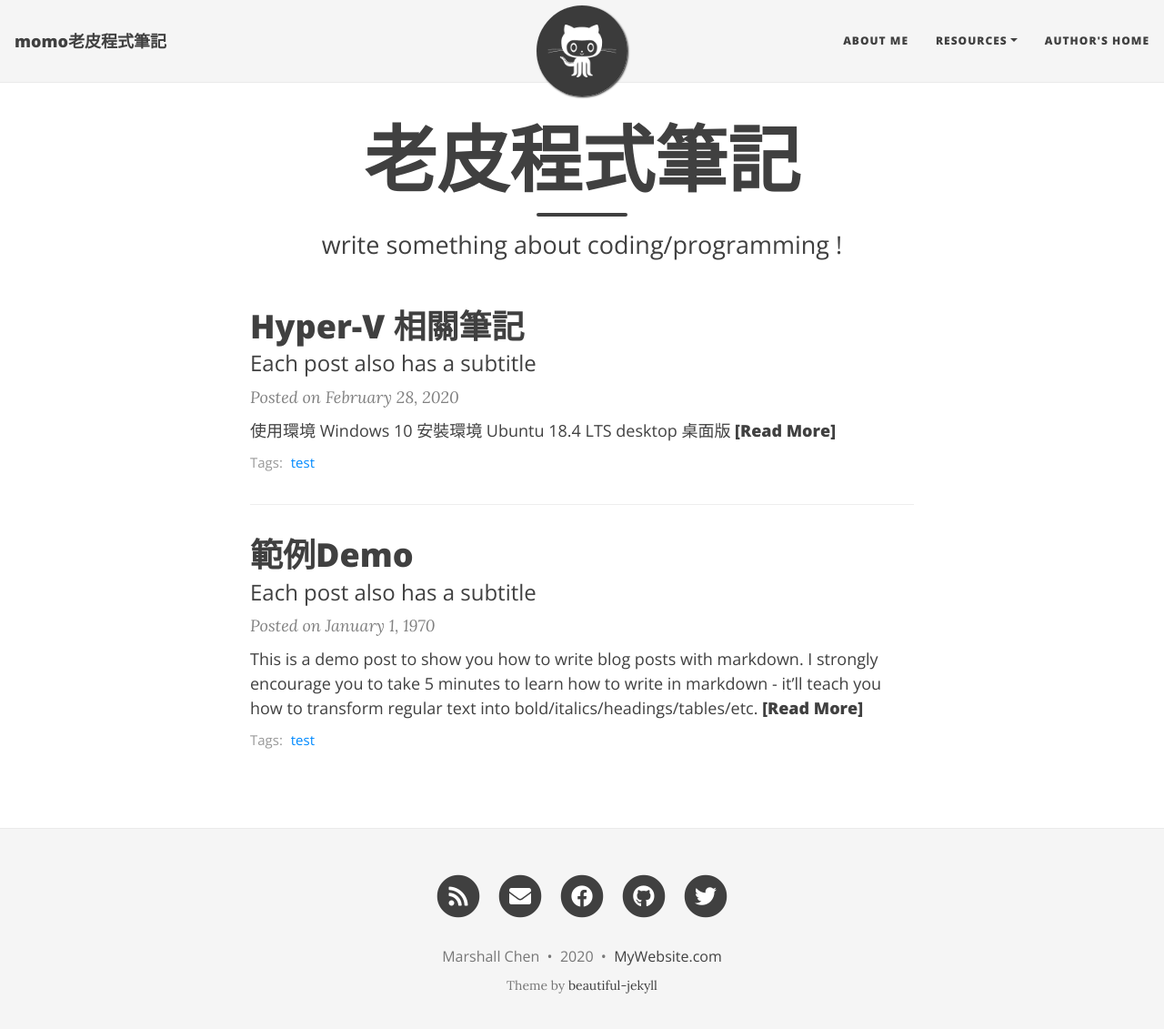
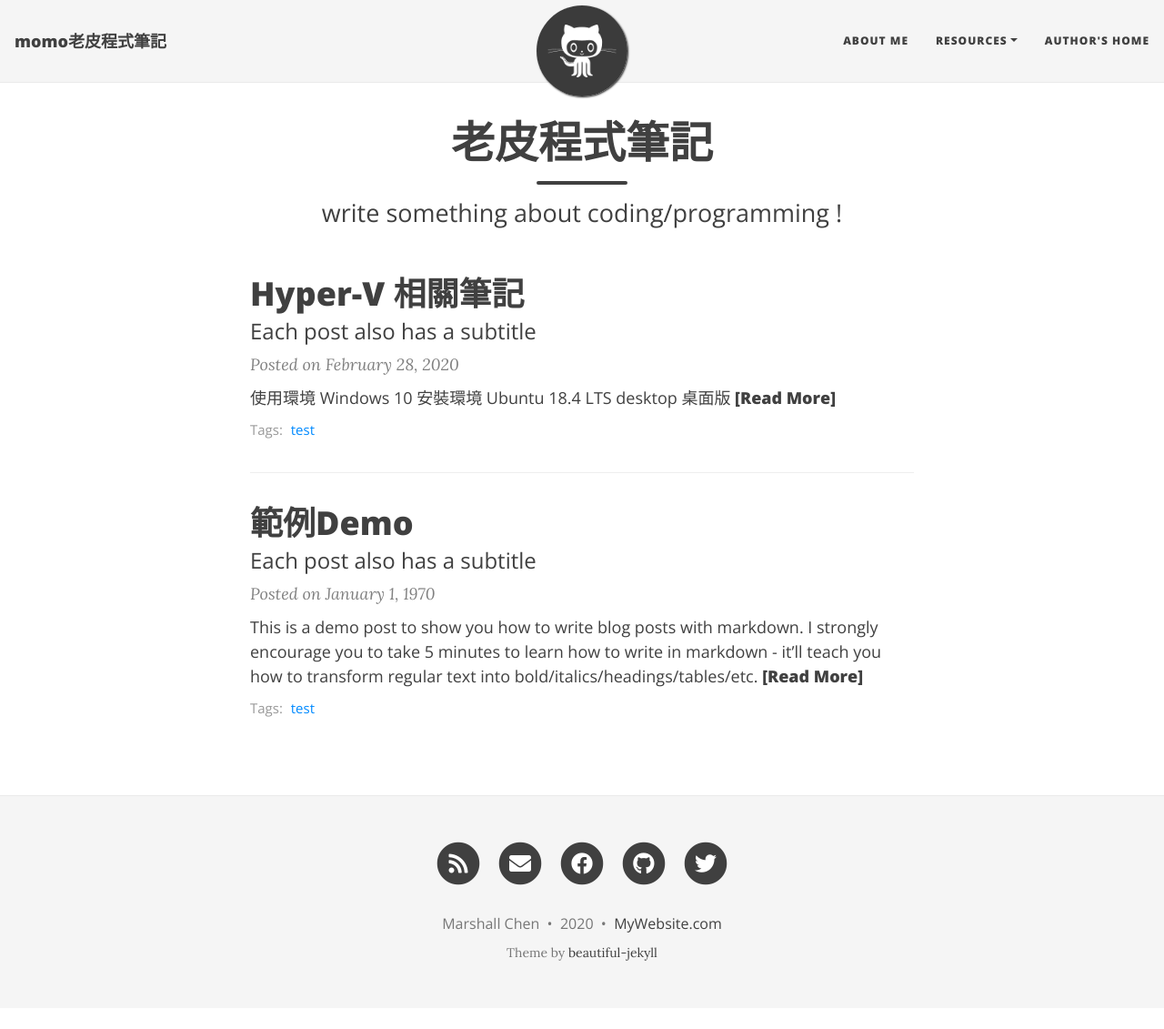
Before and after one commit to momoBear/momoBear.github.io, a Jekyll site: the page built from index.html, in a window 1280 px wide and 1144 px high. Shown: the top 1131 px of the window at 91% size. Built offline with Jekyll 4.4.1, drawn with Linux system fonts in a browser that asks for light colours; nearby versions of some CDN libraries; the list of posts is cut into pages by our own code.

Commit message:
Update main.css

```diff
--- a/assets/css/main.css
+++ b/assets/css/main.css
@@ -643,7 +643,7 @@ footer .footer-custom-content {
     padding: 9.375rem 0;
   }
   .intro-header .page-heading h1 {
-    font-size: 5rem;
+    font-size: 3rem;
   }
   .intro-header .post-heading h1 {
     font-size: 3.125rem;
```
